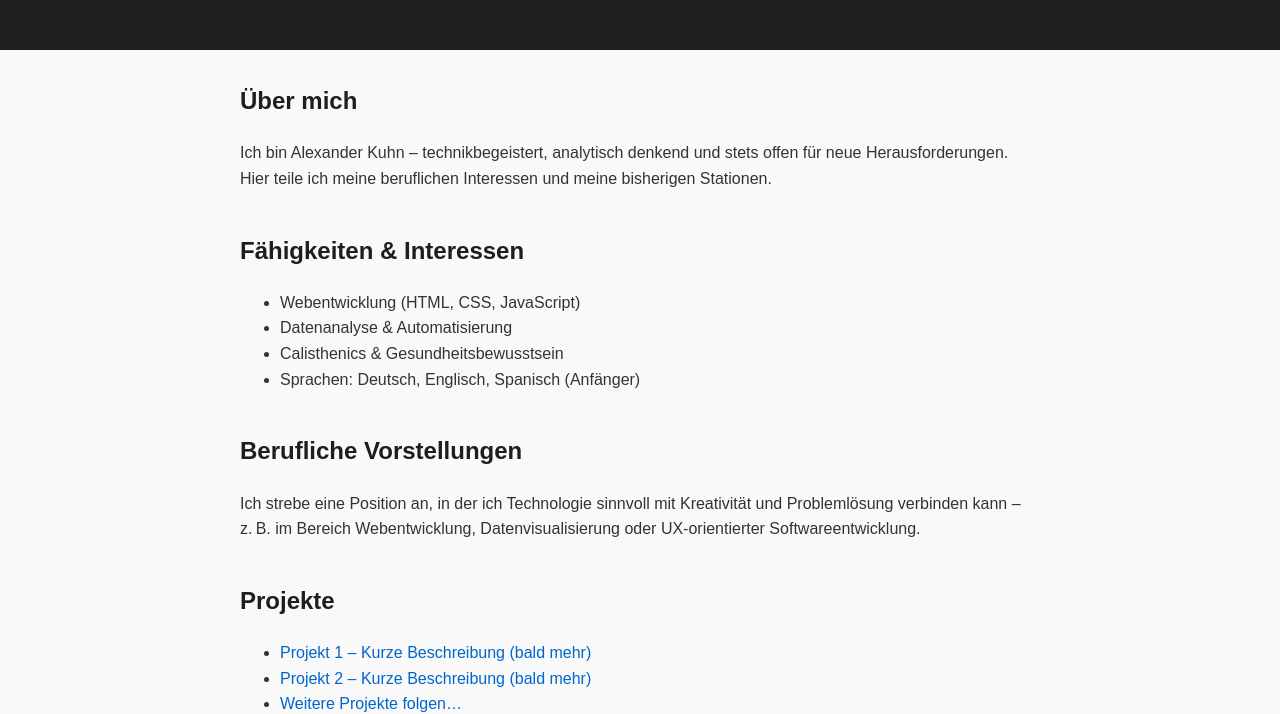
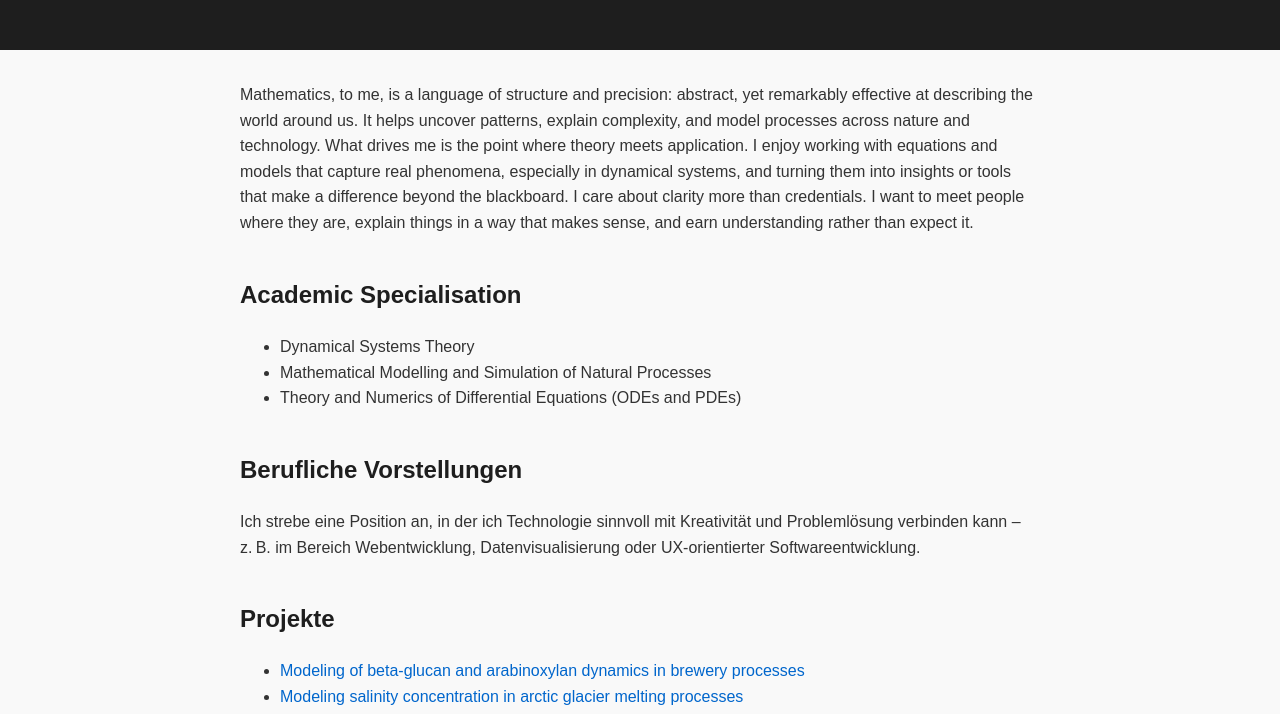
Before and after one commit to alexander-kuhn/alexander-kuhn.github.io, a plain HTML site: page index.html in a window 1280 px wide. Shown: the part 108-822 px from the top of the page. Drawn offline with Linux system fonts and the light colour scheme.

Commit message:
Update index.html

```diff
--- a/index.html
+++ b/index.html
@@ -52,17 +52,20 @@
   </header>
   <main>
     <section id="about">
-      <h2>Über mich</h2>
-      <p>Ich bin Alexander Kuhn – technikbegeistert, analytisch denkend und stets offen für neue Herausforderungen. Hier teile ich meine beruflichen Interessen und meine bisherigen Stationen.</p>
+      <h2> </h2>
+      <p>Mathematics, to me, is a language of structure and precision: abstract, yet remarkably effective at describing the world around us. It helps uncover patterns, explain complexity, and model processes across nature and technology.
+
+What drives me is the point where theory meets application. I enjoy working with equations and models that capture real phenomena, especially in dynamical systems, and turning them into insights or tools that make a difference beyond the blackboard.
+
+I care about clarity more than credentials. I want to meet people where they are, explain things in a way that makes sense, and earn understanding rather than expect it.</p>
     </section>
 
     <section id="skills">
-      <h2>Fähigkeiten & Interessen</h2>
+      <h2>Academic Specialisation</h2>
       <ul>
-        <li>Webentwicklung (HTML, CSS, JavaScript)</li>
-        <li>Datenanalyse & Automatisierung</li>
-        <li>Calisthenics & Gesundheitsbewusstsein</li>
-        <li>Sprachen: Deutsch, Englisch, Spanisch (Anfänger)</li>
+        <li>Dynamical Systems Theory</li>
+        <li>Mathematical Modelling and Simulation of Natural Processes</li>
+        <li>Theory and Numerics of Differential Equations (ODEs and PDEs)</li>
       </ul>
     </section>
 
@@ -74,9 +77,9 @@
     <section id="projects">
       <h2>Projekte</h2>
       <ul>
-        <li><a href="#">Projekt 1 – Kurze Beschreibung (bald mehr)</a></li>
-        <li><a href="#">Projekt 2 – Kurze Beschreibung (bald mehr)</a></li>
-        <li><a href="#">Weitere Projekte folgen…</a></li>
+        <li><a href="#">Modeling of beta-glucan and arabinoxylan dynamics in brewery processes</a></li>
+        <li><a href="#">Modeling salinity concentration in arctic glacier melting processes</a></li>
+        <li><a href="#">Modeling the oribits in the milky way as a many body problem</a></li>
       </ul>
     </section>
   </main>
```
